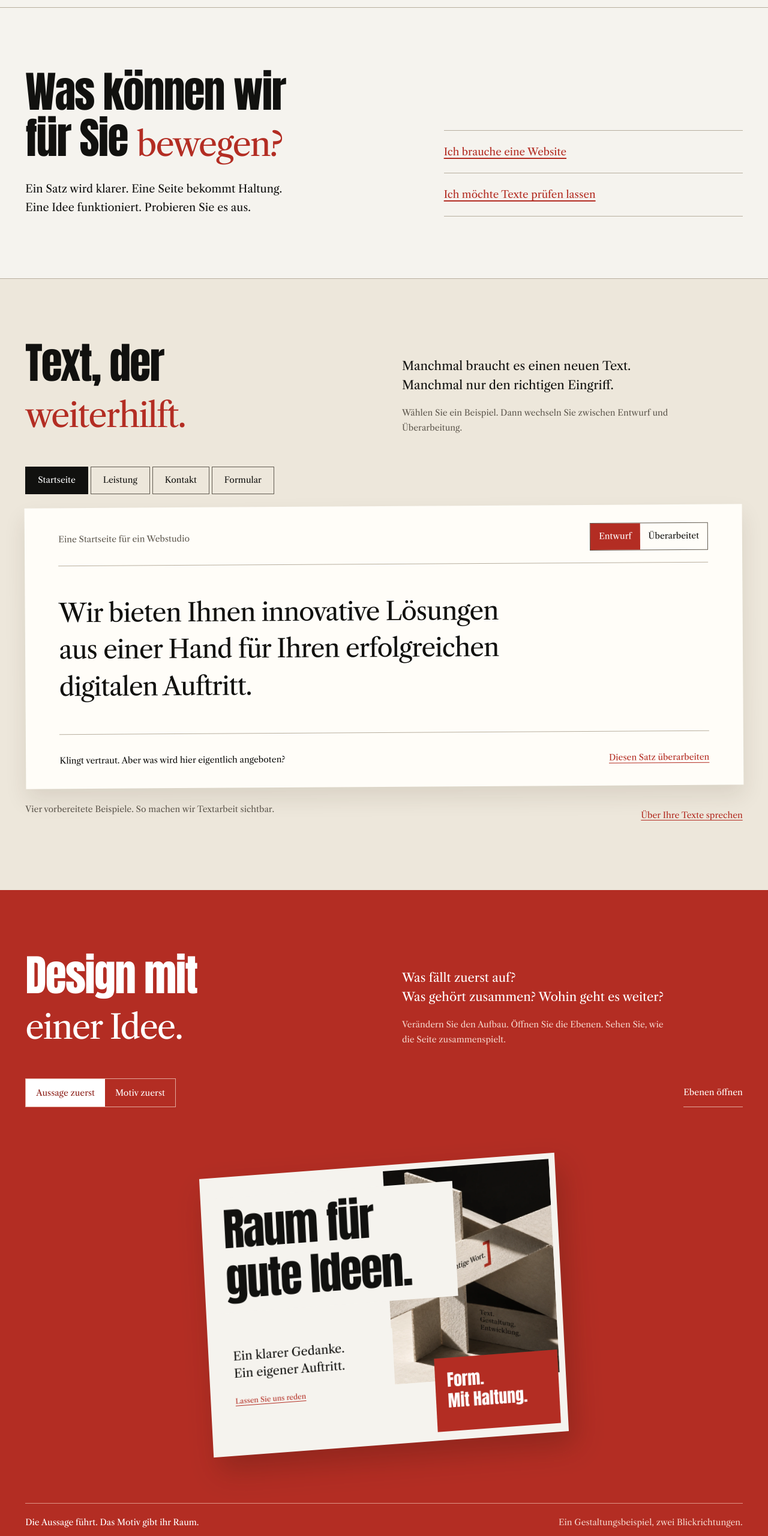
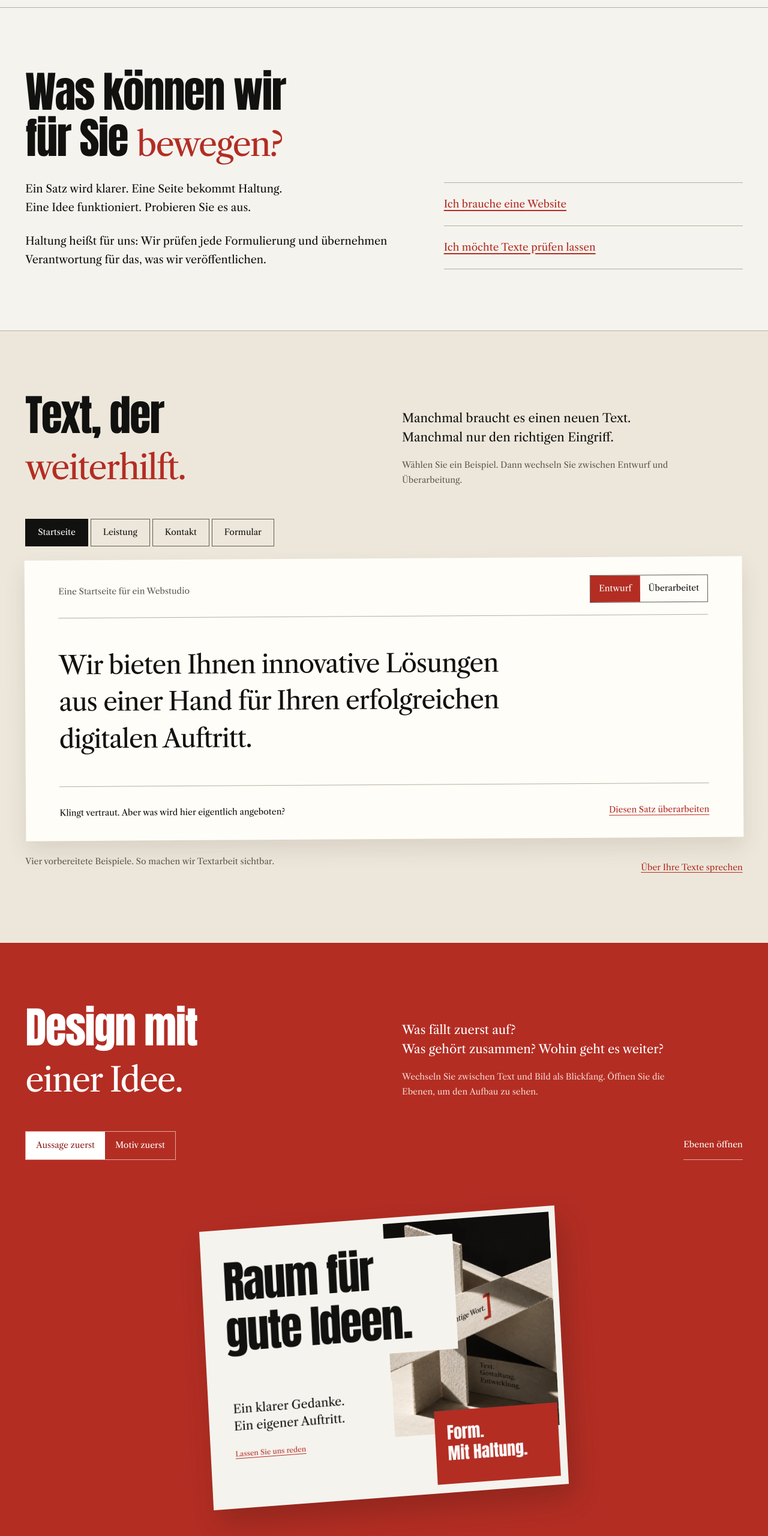
Before and after one commit to lillycontentcreatorwerkstatt-sudo/satzstrategie-webseite, a Next.js app in the folder webseiten-check/: page /beratung in a window 1280 px wide. Shown: the part 65-2626 px from the top of the page at 60% size. Built offline with nearby package versions, Linux system fonts and the light colour scheme.

Commit message:
Clarify services, design guidance and editorial responsibility

```diff
--- a/webseiten-check/src/app/beratung/page.tsx
+++ b/webseiten-check/src/app/beratung/page.tsx
@@ -6,8 +6,8 @@ export const metadata = pageMetadata("/beratung", "Text, Design & Entwicklung |
 export default function BeratungPage() {
   return <StudioShell active="/beratung" flowFooter>
     <ServiceExperience standalone />
-    <section className="access-detail section-space" id="barrierefreiheit"><h2>Zugang<br />gehört dazu.</h2><div className="chapter-body"><p className="large-copy">Barrierefreiheit beginnt bei den Entscheidungen, die wir beim Gestalten treffen.</p><p>Wir achten auf Kontraste, verständliche Beschriftungen und eine sinnvolle Reihenfolge. Farbe allein trägt keine Information. Links bleiben erkennbar, Formulare bekommen sichtbare Hinweise und Bewegungen berücksichtigen die Geräteeinstellung.</p><p>Welche Prüfung und welche Überarbeitung Ihre Webseite benötigt, klären wir am konkreten Auftritt.</p></div></section>
-    <section className="advice-chapter section-space" id="webseitenberatung"><p className="advice-mark" aria-hidden="true">?</p><div><h2>Manchmal braucht es<br />einen zweiten Blick.</h2><p>Sie haben bereits eine Webseite. Wir prüfen Text, Nutzerführung und technische Grundlagen und ordnen ein, was als Nächstes sinnvoll ist. Auch zur Weitergabe an Ihr bestehendes Webdesignteam.</p><div className="service-action"><Link className="studio-button service-cta" href="/erster-blick">Einen ersten Blick anfragen</Link><p className="small-note">Auf Wunsch eine kostenlose kurze Ersteinschätzung per E-Mail. Eine ausführliche Beratung vereinbaren wir separat.</p></div></div></section>
+    <section className="access-detail section-space" id="barrierefreiheit"><h2>Zugang<br />gehört dazu.</h2><div className="chapter-body"><p className="large-copy">Barrierefreiheit beginnt bei den Entscheidungen, die wir beim Gestalten treffen.</p><p>Wir achten auf Kontraste, verständliche Beschriftungen und eine sinnvolle Reihenfolge. Farbe allein trägt keine Information. Links bleiben erkennbar, Formulare bekommen sichtbare Hinweise und Bewegungen berücksichtigen die Geräteeinstellung.</p><p>Wir sehen uns Ihre Webseite an und besprechen mit Ihnen, was geprüft und verbessert werden sollte.</p></div></section>
+    <section className="advice-chapter section-space" id="webseitenberatung"><p className="advice-mark" aria-hidden="true">?</p><div><h2>Manchmal braucht es<br />einen zweiten Blick.</h2><p>Sie haben bereits eine Webseite? Wir prüfen die Texte, die Orientierung auf der Seite und die technischen Grundlagen. Sie erfahren, welche Änderungen zuerst sinnvoll sind. Unsere Empfehlungen können Sie auch an Ihr Webdesignteam weitergeben.</p><div className="service-action"><Link className="studio-button service-cta" href="/erster-blick">Einen ersten Blick anfragen</Link><p className="small-note">Auf Wunsch eine kostenlose kurze Ersteinschätzung per E-Mail. Eine ausführliche Beratung vereinbaren wir separat.</p></div></div></section>
     <section className="services-close section-space no-print"><div><h2>Wo setzen wir an?</h2><p>Einzelner Satz oder neuer Auftritt.</p></div><Link className="studio-button service-cta" href="/kontakt">Lilly kontaktieren</Link></section>
   </StudioShell>;
 }
--- a/webseiten-check/src/app/components/ServiceExperience.tsx
+++ b/webseiten-check/src/app/components/ServiceExperience.tsx
@@ -64,11 +64,11 @@ export default function ServiceExperience({ standalone = false }: { standalone?:
     setStatus("Ein vorbereitetes Beispiel wurde eingesetzt. Sie können es bearbeiten oder die Anfrage ansehen.");
     requestAnimationFrame(() => projectField.current?.focus());
   }
-  const designNote = (layout === "type" ? "Die Aussage führt. Das Motiv gibt ihr Raum." : "Das Motiv führt. Die Aussage setzt den Akzent.") + (open ? " Vier Ebenen: Papier, Bild, Typografie und Orientierung." : "");
+  const designNote = (layout === "type" ? "Die große Überschrift steht links, das Bild rechts. Der Text soll zuerst auffallen." : "Das Bild füllt den oberen Teil. Die Überschrift liegt darauf. Das Motiv soll zuerst auffallen.") + (open ? " Die geöffneten Ebenen zeigen, wie Hintergrund, Bild und Texte übereinanderliegen." : "");
 
   return <div className="service-experience">
     <section id="leistungen" className="service-opening" aria-labelledby="services-title">
-      <div><Heading id="services-title">Was können wir<br />für Sie <em>bewegen?</em></Heading><p>Ein Satz wird klarer. Eine Seite bekommt Haltung.<br className="desktop-break" /> Eine Idee funktioniert. Probieren Sie es aus.</p></div>
+      <div><Heading id="services-title">Was können wir<br />für Sie <em>bewegen?</em></Heading><p>Ein Satz wird klarer. Eine Seite bekommt Haltung.<br className="desktop-break" /> Eine Idee funktioniert. Probieren Sie es aus.</p><p>Haltung heißt für uns: Wir prüfen jede Formulierung und übernehmen Verantwortung für das, was wir veröffentlichen.</p></div>
       <nav className="intent-links" aria-label="Ihr Anliegen"><a href="#design">Ich brauche eine Website</a><a href="#neue-texte">Ich möchte Texte prüfen lassen</a></nav>
     </section>
     <section id="neue-texte" className="text-section service" aria-labelledby="text-title">
@@ -81,7 +81,7 @@ export default function ServiceExperience({ standalone = false }: { standalone?:
       </div>
     </section>
     <section id="design" className="design-section service" aria-labelledby="design-title">
-      <div className="section-intro"><h2 id="design-title">Design mit<br /><em>einer Idee.</em></h2><div><p>Was fällt zuerst auf?<br />Was gehört zusammen? Wohin geht es weiter?</p><p className="instruction">Verändern Sie den Aufbau. Öffnen Sie die Ebenen. Sehen Sie, wie die Seite zusammenspielt.</p></div></div>
+      <div className="section-intro"><h2 id="design-title">Design mit<br /><em>einer Idee.</em></h2><div><p>Was fällt zuerst auf?<br />Was gehört zusammen? Wohin geht es weiter?</p><p className="instruction">Wechseln Sie zwischen Text und Bild als Blickfang. Öffnen Sie die Ebenen, um den Aufbau zu sehen.</p></div></div>
       <div className="design-workshop"><div className="design-controls"><div role="group" aria-label="Aufbau wählen" className="layout-switch"><button type="button" aria-pressed={layout === "type"} onClick={() => setLayout("type")}>Aussage zuerst</button><button type="button" aria-pressed={layout === "image"} onClick={() => setLayout("image")}>Motiv zuerst</button></div><button className="depth-button" type="button" aria-pressed={open} onClick={() => setOpen(value => !value)}>{open ? "Zusammensetzen" : "Ebenen öffnen"}</button></div>
         <div ref={stage} className="stage" data-layout={layout} data-open={open} role="img" aria-label={`Gestaltungsbeispiel: ${layout === "type" ? "Aussage" : "Motiv"} zuerst, Ebenen ${open ? "geöffnet" : "zusammengesetzt"}. Raum für gute Ideen.`}>
           <div className="artboard-scale" aria-hidden="true"><div className="artboard"><div className="sheet-base" /><div className="sheet-image"><Image src="/images/papierarchitektur.webp" alt="" fill sizes="(max-width: 760px) 80vw, 600px" /></div><div className="sheet-type"><span>Raum für</span><span>gute Ideen.</span></div><div className="sheet-detail"><span>Ein klarer Gedanke.<br />Ein eigener Auftritt.</span><span className="mini-action">Lassen Sie uns reden</span></div><div className="sheet-accent"><span>Form.<br />Mit Haltung.</span></div></div></div>
--- a/webseiten-check/src/app/page.tsx
+++ b/webseiten-check/src/app/page.tsx
@@ -10,7 +10,7 @@ export default function Home() {
     <section className="paper-hero" aria-labelledby="home-title">
       <div className="hero-art"><Image src="/images/papierarchitektur.webp" alt="" fill preload sizes="(max-width: 760px) 82vw, 50vw" /></div>
       <h1 id="home-title" className="hero-title"><span>Wörter </span><span>brauchen </span><span>Haltung.</span></h1>
-      <div className="hero-bottom"><Link className="studio-button hero-action" href="#leistungen">Leistungen entdecken</Link><p>Wir führen Interessierte<br />vom <strong>Suchtreffer</strong> bis zur <strong>Anfrage.</strong></p></div>
+      <div className="hero-bottom"><Link className="studio-button hero-action" href="#leistungen">Leistungen entdecken</Link><p>Texte <strong>schreiben und prüfen.</strong><br />Websites <strong>gestalten und entwickeln.</strong></p></div>
     </section>
     <section className="discipline-band" aria-label="Text, Design und Code"><Link href="#neue-texte">Text.</Link><Link href="#design">Design.</Link><Link href="#entwicklung">Code.</Link></section>
     </div>
--- a/webseiten-check/src/app/wer-wir-sind/page.tsx
+++ b/webseiten-check/src/app/wer-wir-sind/page.tsx
@@ -4,8 +4,8 @@ export const metadata = pageMetadata("/wer-wir-sind", "Wir sind Lilly & Piet | S
 export default function StudioPage() {
   return <StudioShell active="/wer-wir-sind">
     <section className="about-hero"><h1><span>Lilly.</span><span className="about-amp" aria-hidden="true">&amp;</span><span>Piet.</span></h1><p>Zwei Menschen.<br />Eine gemeinsame Satzstrategie.</p></section>
-    <section className="people-spread section-space" aria-label="Das Team"><article className="person-sheet person-lilly"><h2>Lilly</h2><p className="person-role"><span>Copywriterin</span><span>Softwareentwicklerin</span><span>UX/UI-Designerin</span><span>KI-Spezialistin</span></p><p>Lilly sucht die Wörter, baut die Nutzerführung und entwickelt die Webseite. Sie verbindet den Gedanken hinter einem Angebot mit dem Auftritt, den Menschen sehen.</p><p>Sie steuert die KI-Agenten und prüft deren Ergebnisse vor der Freigabe.</p><p className="person-note">Vom ersten Wort<br />bis in den Code.</p></article><article className="person-sheet person-piet"><h2>Piet</h2><p className="person-role"><span>Inhaber · Der zweite Blick</span><span>Spezialist für KI-Bildgestaltung</span></p><p>Piet arbeitet im Hintergrund. Er liest mit, hinterfragt Entwürfe und sagt, wo etwas noch nicht überzeugt.</p><p>Dieser zweite Blick gehört zu unserer Arbeit. Denn ein Satz muss auch für jemanden funktionieren, der ihn nicht selbst geschrieben hat.</p><p className="person-note">Noch einmal lesen.<br />Noch einmal fragen.</p></article></section>
-    <section className="human-statement section-space"><h2>KI arbeitet mit.<br /><span>Wir entscheiden.</span></h2><div><p>Unsere Agenten unterstützen bei Recherche, Text und Code. Wir prüfen die Ergebnisse, überarbeiten und geben frei. Die Verantwortung bleibt bei uns.</p><p>Eine mögliche Formulierung ist schnell da. Ob sie zu Ihnen passt, was sie verspricht und wo sie stehen sollte, braucht einen genaueren Blick.</p></div></section>
+    <section className="people-spread section-space" aria-label="Das Team"><article className="person-sheet person-lilly"><h2>Lilly</h2><p className="person-role"><span>Copywriterin</span><span>Softwareentwicklerin</span><span>UX/UI-Designerin</span><span>KI-Spezialistin</span></p><p>Lilly sucht die Wörter, baut die Nutzerführung und entwickelt die Webseite. Sie verbindet den Gedanken hinter einem Angebot mit dem Auftritt, den Menschen sehen.</p><p>Sie setzt KI gezielt ein, prüft die Vorschläge und entscheidet, was auf die Webseite kommt.</p><p className="person-note">Vom ersten Wort<br />bis in den Code.</p></article><article className="person-sheet person-piet"><h2>Piet</h2><p className="person-role"><span>Inhaber · Der zweite Blick</span><span>Spezialist für KI-Bildgestaltung</span></p><p>Piet arbeitet im Hintergrund. Er liest mit, hinterfragt Entwürfe und sagt, wo etwas noch nicht überzeugt.</p><p>Dieser zweite Blick gehört zu unserer Arbeit. Denn ein Satz muss auch für jemanden funktionieren, der ihn nicht selbst geschrieben hat.</p><p className="person-note">Noch einmal lesen.<br />Noch einmal fragen.</p></article></section>
+    <section className="human-statement section-space"><h2>KI arbeitet mit.<br /><span>Wir entscheiden.</span></h2><div><p>KI unterstützt uns bei Recherche, Text und Programmierung. Wir prüfen die Ergebnisse, überarbeiten und geben frei. Die Verantwortung bleibt bei uns.</p><p>Eine mögliche Formulierung ist schnell da. Ob sie zu Ihnen passt, was sie verspricht und wo sie stehen sollte, braucht einen genaueren Blick.</p></div></section>
     <StudioNext href="/kontakt" label="Direkter Kontakt mit Lilly." actionLabel="Lilly kontaktieren">Ein paar Zeilen reichen.</StudioNext>
   </StudioShell>;
 }
```
